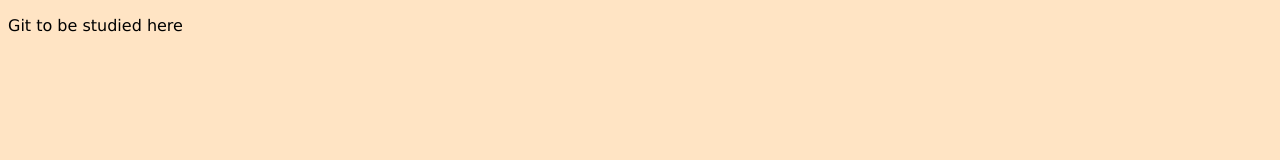
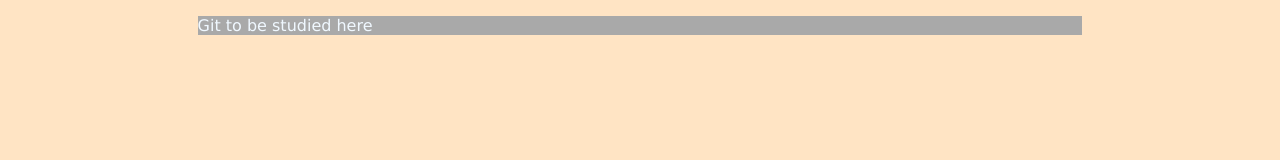
Before and after one commit to Kat-girl/first-project, a plain HTML site: page index.html in a window 1280 px wide. Drawn offline with Linux system fonts and the light colour scheme.

Commit message:
modified index, style, styles added

```diff
--- a/index.html
+++ b/index.html
@@ -8,6 +8,8 @@
     <link rel="stylesheet" href="style.css" />
   </head>
   <body class="page">
-    <p>Git to be studied here</p>
+    <div class="container">
+      <p>Git to be studied here</p>
+    </div>
   </body>
 </html>
--- a/style.css
+++ b/style.css
@@ -1,4 +1,13 @@
+* {
+    box-sizing: border-box;
+}
 .page {
     background-color: bisque;
     font-family: Verdana, Geneva, Tahoma, sans-serif;
 }
+.container {
+    width: 70%;
+    margin: 0 auto;
+    background-color: darkgrey;
+    color: aliceblue;
+}
```
